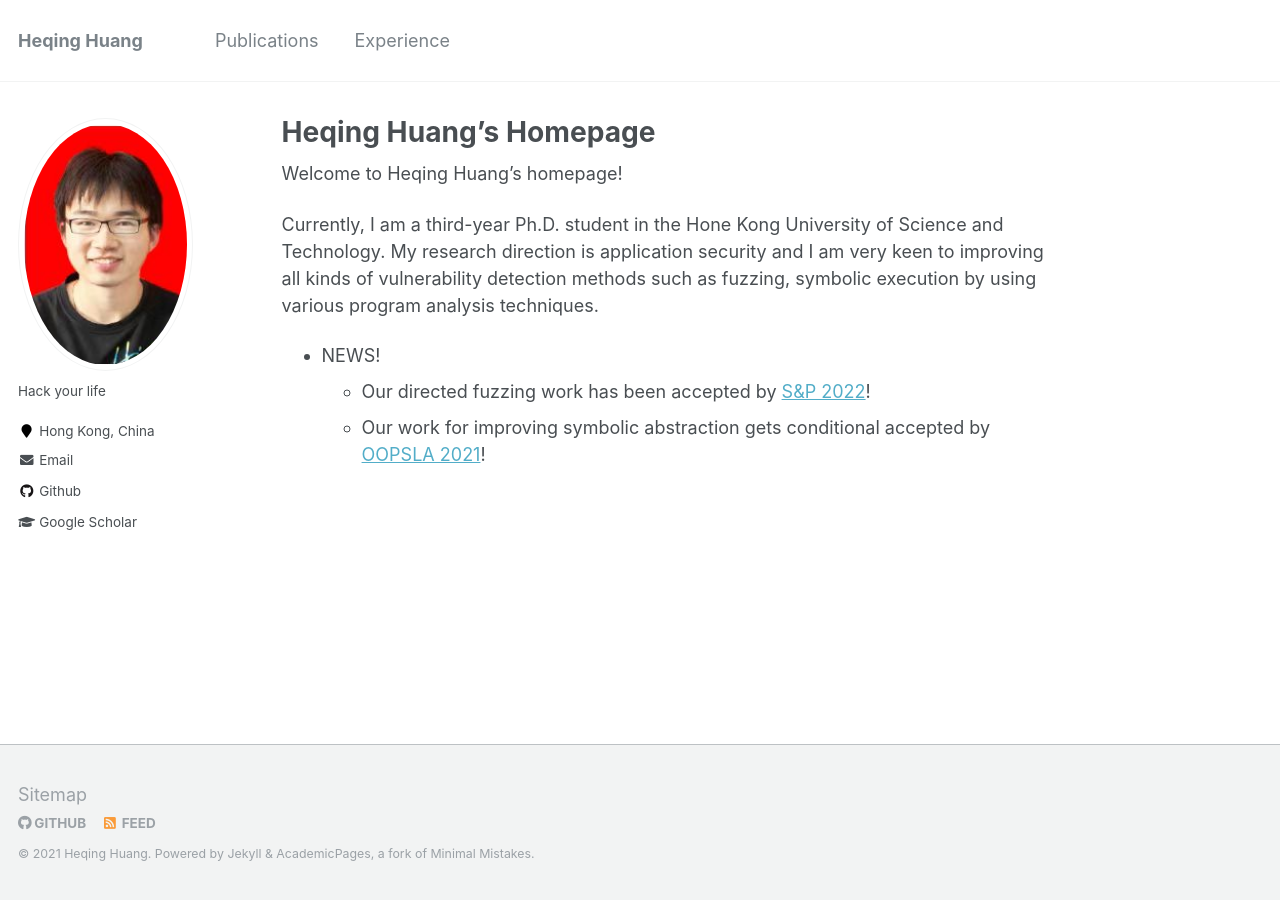
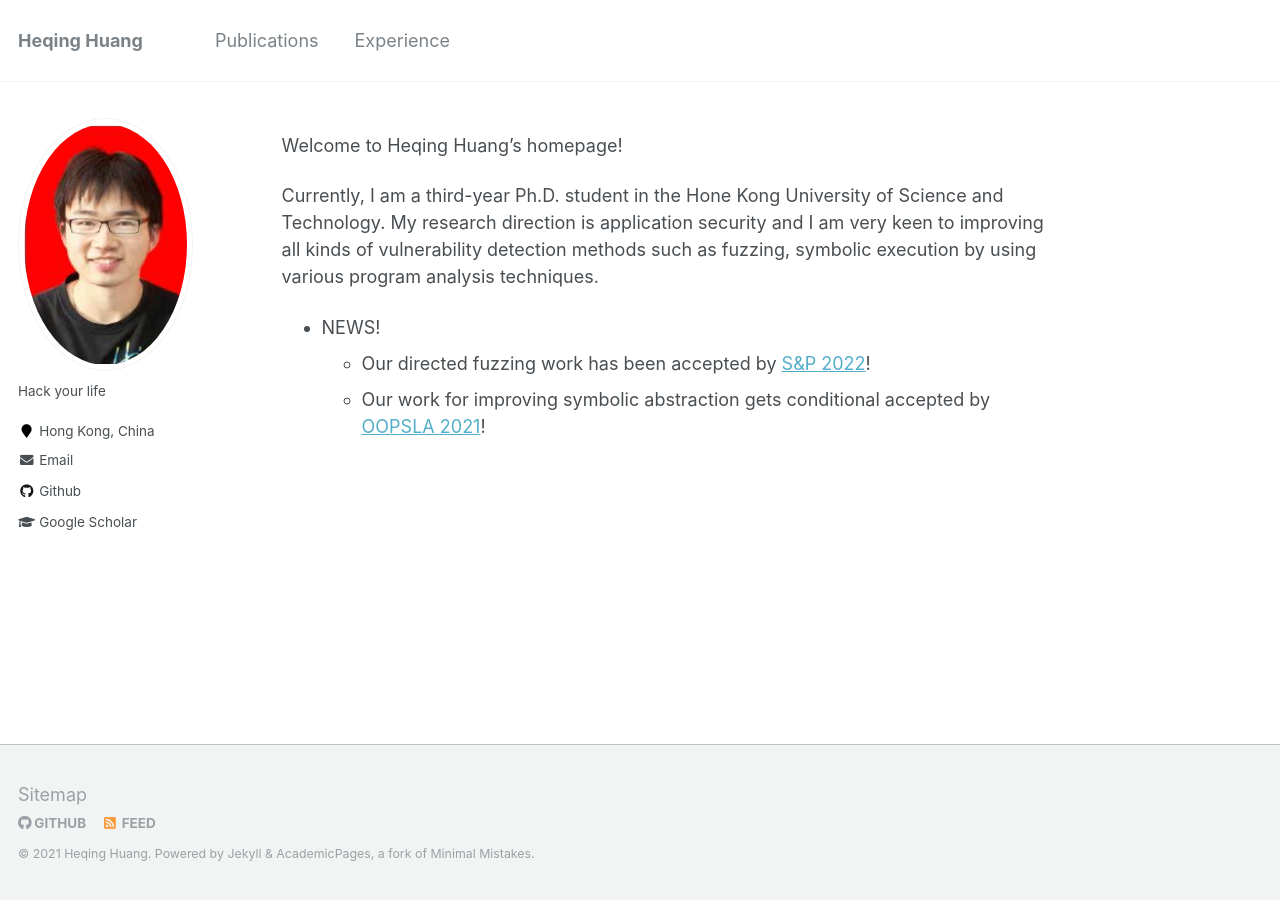
Before and after one commit to 5hadowblad3/5hadowblad3.github.io, a Jekyll site: the page built from _pages/about.md, in a window 1280 px wide. Built offline with Jekyll 4.4.1, drawn with Linux system fonts in a browser that asks for light colours.

Commit message:
update seo

```diff
--- a/_pages/about.md
+++ b/_pages/about.md
@@ -1,6 +1,6 @@
 ---
 permalink: /
-title: "Heqing Huang's Homepage"
+title: ""
 excerpt: "About me"
 author_profile: true
 redirect_from:
```
